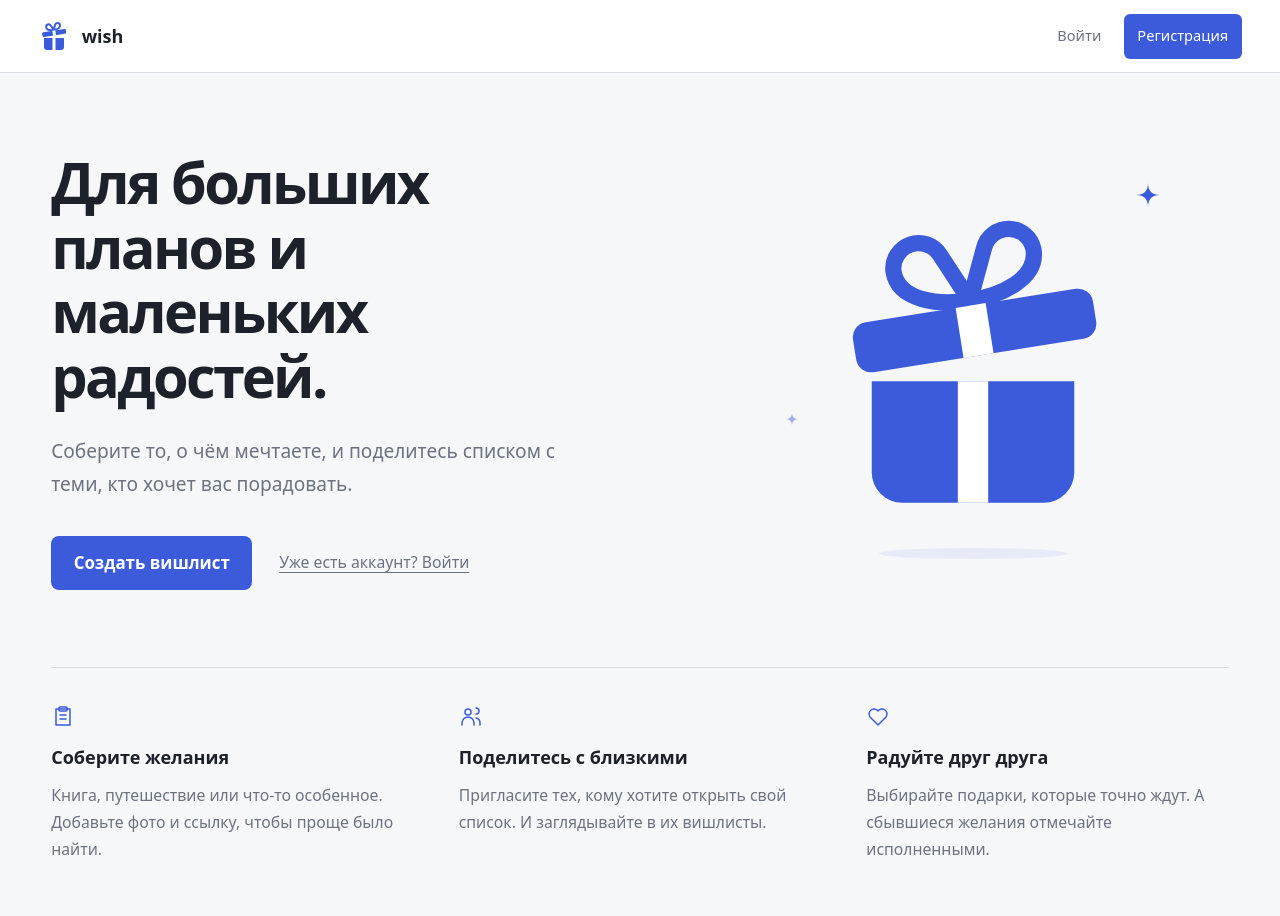
After one commit to nontypeable/wish-list, a Django app: template templates/home.html in a window 1280 px wide. The commit adds this page. Run offline with Django 5.2, Linux system fonts and the light colour scheme; the template is opened without the code that fills it, so the values that code supplies are empty.

Commit message:
feat(layout): add header and main page

```diff
--- /dev/null
+++ b/static/css/header.css
@@ -0,0 +1,160 @@
+.site-header {
+    position: sticky;
+    top: 0;
+    z-index: 10;
+    background: var(--surface);
+    border-bottom: 1px solid var(--border);
+}
+
+.site-header__inner {
+    display: grid;
+    grid-template-columns: auto 1fr auto;
+    align-items: center;
+    gap: 2.5rem;
+    max-width: 90rem;
+    min-height: 4rem;
+    margin: 0 auto;
+    padding-inline: clamp(1rem, 3vw, 3rem);
+}
+
+.site-header a {
+    text-decoration: none;
+}
+
+.site-header__brand {
+    display: inline-flex;
+    align-items: center;
+    gap: 0.625rem;
+    width: fit-content;
+    font-size: 1rem;
+    font-weight: 600;
+    color: var(--text);
+}
+
+.site-header__logo {
+    flex-shrink: 0;
+    color: var(--accent);
+}
+
+.site-header__nav {
+    display: flex;
+    align-items: stretch;
+    align-self: stretch;
+    gap: 1rem;
+}
+
+.site-header__link {
+    display: inline-flex;
+    align-items: center;
+    padding: 0.75rem 0;
+    font-size: 0.875rem;
+    font-weight: 500;
+    color: var(--text-muted);
+    border-bottom: 2px solid transparent;
+}
+
+.site-header__link--active {
+    color: var(--accent);
+    border-bottom-color: var(--accent);
+}
+
+.site-header__profile {
+    display: inline-flex;
+    align-items: center;
+    gap: 0.5rem;
+    min-height: 2.75rem;
+    padding-inline: 0.25rem;
+    font-size: 0.8125rem;
+    color: var(--text-muted);
+}
+
+.site-header__avatar {
+    display: inline-flex;
+    justify-content: center;
+    align-items: center;
+    flex-shrink: 0;
+    width: 1.875rem;
+    height: 1.875rem;
+    font-weight: 600;
+    color: var(--accent);
+    background: rgb(59 91 219 / 0.08);
+    border-radius: 50%;
+}
+
+.site-header__profile--active {
+    color: var(--accent);
+}
+
+.site-header__auth {
+    grid-column: 3;
+    display: flex;
+    align-items: center;
+    gap: 0.5rem;
+    font-size: 0.8125rem;
+    font-weight: 500;
+}
+
+.site-header__sign-in,
+.site-header__sign-up {
+    display: inline-flex;
+    align-items: center;
+    justify-content: center;
+    min-height: 2.5rem;
+    padding: 0.5rem 0.75rem;
+    border-radius: 6px;
+}
+
+.site-header__sign-in {
+    color: var(--text-muted);
+}
+
+.site-header__sign-up {
+    color: #fff;
+    background: var(--accent);
+}
+
+.site-header__sign-up:hover {
+    color: #fff;
+    background: var(--accent-hover);
+}
+
+@media (max-width: 40rem) {
+    .site-header__inner {
+        grid-template-columns: 1fr auto;
+        gap: 0;
+        padding-top: 0.625rem;
+    }
+
+    .site-header__brand {
+        min-height: 2.75rem;
+    }
+
+    .site-header__profile,
+    .site-header__auth {
+        grid-column: 2;
+        grid-row: 1;
+    }
+
+    .site-header__nav {
+        grid-column: 1 / -1;
+        grid-row: 2;
+        gap: 1.25rem;
+    }
+
+    .site-header__link {
+        min-height: 2.75rem;
+        padding-block: 0.625rem;
+        font-size: 0.8125rem;
+    }
+
+    .site-header__auth {
+        gap: 0.125rem;
+        padding-bottom: 0.625rem;
+    }
+
+    .site-header__sign-in,
+    .site-header__sign-up {
+        padding-inline: 0.5rem;
+        font-size: 0.75rem;
+    }
+}
--- /dev/null
+++ b/static/css/home.css
@@ -0,0 +1,207 @@
+.home {
+    max-width: 76rem;
+    margin: 0 auto;
+    padding: 0 clamp(1rem, 4vw, 3rem) 3rem;
+}
+
+.home__hero {
+    display: grid;
+    grid-template-columns: 1.2fr 1fr;
+    align-items: center;
+    gap: 3rem;
+    min-height: min(39rem, 70vh);
+    padding-block: 4rem;
+}
+
+.home__intro h1 {
+    max-width: 12ch;
+    margin: 0;
+    font-size: clamp(2.5rem, 4.5vw, 4rem);
+    font-weight: 600;
+    line-height: 1.12;
+    letter-spacing: -0.045em;
+    text-wrap: balance;
+}
+
+.home__description {
+    max-width: 31rem;
+    margin: 1.5rem 0 0;
+    font-size: 1.0625rem;
+    line-height: 1.7;
+    color: var(--text-muted);
+}
+
+.home__actions {
+    display: flex;
+    flex-wrap: wrap;
+    align-items: center;
+    gap: 1rem 1.5rem;
+    margin-top: 2rem;
+}
+
+.home__button {
+    display: inline-flex;
+    align-items: center;
+    justify-content: center;
+    min-height: 3rem;
+    padding: 0.75rem 1.25rem;
+    font-size: 0.9375rem;
+    font-weight: 600;
+    color: #fff;
+    text-align: center;
+    text-decoration: none;
+    background: var(--accent);
+    border-radius: var(--radius);
+}
+
+.home__button:hover {
+    color: #fff;
+    background: var(--accent-hover);
+}
+
+.home__secondary {
+    display: inline-flex;
+    align-items: center;
+    min-height: 2.75rem;
+    font-size: 0.875rem;
+    color: var(--text-muted);
+    text-underline-offset: 0.25em;
+}
+
+.home__illustration {
+    display: flex;
+    align-items: center;
+    justify-content: center;
+    padding-block: 2rem;
+}
+
+.home__gift-scene {
+    position: relative;
+    width: min(100%, 21rem);
+    padding: 1rem 1.5rem 2rem;
+    color: var(--accent);
+}
+
+.home__gift {
+    display: block;
+    width: 100%;
+    height: auto;
+}
+
+.home__spark {
+    position: absolute;
+}
+
+.home__spark--top {
+    top: 0;
+    right: 0;
+}
+
+.home__spark--side {
+    bottom: 35%;
+    left: 0;
+    opacity: 0.45;
+}
+
+.home__gift-shadow {
+    position: absolute;
+    bottom: 0;
+    left: 25%;
+    width: 50%;
+    height: 0.625rem;
+    background: rgb(59 91 219 / 0.08);
+    border-radius: 50%;
+}
+
+.home__how {
+    display: grid;
+    grid-template-columns: repeat(3, minmax(0, 1fr));
+    gap: 2.5rem;
+    padding-top: 2rem;
+    border-top: 1px solid var(--border);
+}
+
+.home__feature > svg {
+    display: block;
+    margin-bottom: 0.875rem;
+    color: var(--accent);
+}
+
+.home__feature h2 {
+    margin: 0;
+    font-size: 1rem;
+    font-weight: 600;
+}
+
+.home__feature p {
+    max-width: 25rem;
+    margin: 0.625rem 0 0;
+    font-size: 0.875rem;
+    line-height: 1.7;
+    color: var(--text-muted);
+}
+
+@media (max-width: 48rem) {
+    .home__hero {
+        gap: 1.5rem;
+        min-height: auto;
+        padding-block: 3rem;
+    }
+
+    .home__how {
+        gap: 1.5rem;
+    }
+}
+
+@media (max-width: 40rem) {
+    .home__hero {
+        grid-template-columns: 1fr;
+        gap: 2rem;
+        padding-block: 2.5rem;
+    }
+
+    .home__intro h1 {
+        max-width: 15ch;
+        font-size: clamp(2.25rem, 8vw, 3rem);
+    }
+
+    .home__description {
+        max-width: 30rem;
+        margin-top: 1.25rem;
+        font-size: 1rem;
+    }
+
+    .home__actions {
+        gap: 0.5rem 1rem;
+        margin-top: 1.5rem;
+    }
+
+    .home__illustration {
+        padding: 0;
+    }
+
+    .home__gift-scene {
+        width: 12rem;
+        padding-inline: 1rem;
+    }
+
+    .home__how {
+        grid-template-columns: 1fr;
+        gap: 1.75rem;
+        padding-top: 1.75rem;
+    }
+
+    .home__feature {
+        display: grid;
+        grid-template-columns: 1.5rem 1fr;
+        gap: 0 0.875rem;
+    }
+
+    .home__feature > svg {
+        margin: 0.125rem 0 0;
+    }
+
+    .home__feature p {
+        grid-column: 2;
+    }
+}
--- a/templates/base.html
+++ b/templates/base.html
@@ -5,9 +5,11 @@
     <meta name="viewport" content="width=device-width, initial-scale=1">
     <title>{% block title %}Список желаний{% endblock %}</title>
     <link rel="stylesheet" href="{% static 'css/base.css' %}">
+    <link rel="stylesheet" href="{% static 'css/header.css' %}">
     {% block styles %}{% endblock %}
 </head>
 <body>
+    {% include "partials/header.html" %}
     {% if messages %}
         <ul class="messages" role="status">
             {% for message in messages %}
--- /dev/null
+++ b/templates/home.html
@@ -0,0 +1,63 @@
+{% extends "base.html" %}
+{% load static %}
+
+{% block title %}wish — место для ваших желаний{% endblock %}
+
+{% block styles %}
+    <link rel="stylesheet" href="{% static 'css/home.css' %}">
+{% endblock %}
+
+{% block content %}
+    <div class="home">
+        <section class="home__hero" aria-labelledby="home-title">
+            <div class="home__intro">
+                <h1 id="home-title">Для больших планов и маленьких радостей.</h1>
+                <p class="home__description">Соберите то, о чём мечтаете, и поделитесь списком с теми, кто хочет вас порадовать.</p>
+                <div class="home__actions">
+                    {% if user.is_authenticated %}
+                        <a class="home__button" href="{% url 'wishes:get_wish_list' %}">Мой вишлист</a>
+                        <a class="home__secondary" href="{% url 'wishes:shared_wishlists' %}">Доступные мне</a>
+                    {% else %}
+                        <a class="home__button" href="{% url 'users:sign_up' %}">Создать вишлист</a>
+                        <a class="home__secondary" href="{% url 'users:sign_in' %}">Уже есть аккаунт? Войти</a>
+                    {% endif %}
+                </div>
+            </div>
+
+            <div class="home__illustration" aria-hidden="true">
+                <div class="home__gift-scene">
+                    <svg class="home__gift" width="280" height="280" viewBox="0 0 160 160" fill="none">
+                        <path d="M30 90h100v45a15 15 0 0 1-15 15H45a15 15 0 0 1-15-15V90Z" fill="currentColor"/>
+                        <path d="M72.5 90h15v60h-15z" fill="white"/>
+                        <g transform="rotate(-9 80 60)">
+                            <path d="M80 50c-15 0-35-5-35-20a12.5 12.5 0 0 1 24-4.5L80 50Zm0 0c15 0 35-5 35-20a12.5 12.5 0 0 0-24-4.5L80 50Z" stroke="currentColor" stroke-width="8" stroke-linejoin="round"/>
+                            <rect x="20" y="52.5" width="120" height="25" rx="7.5" fill="currentColor"/>
+                            <path d="M72.5 52.5h15v25h-15z" fill="white"/>
+                        </g>
+                    </svg>
+                    <svg class="home__spark home__spark--top" width="28" height="28" viewBox="0 0 28 28" fill="none"><path d="M14 2c0 8-4 12-12 12 8 0 12 4 12 12 0-8 4-12 12-12-8 0-12-4-12-12Z" fill="currentColor"/></svg>
+                    <svg class="home__spark home__spark--side" width="16" height="16" viewBox="0 0 28 28" fill="none"><path d="M14 2c0 8-4 12-12 12 8 0 12 4 12 12 0-8 4-12 12-12-8 0-12-4-12-12Z" fill="currentColor"/></svg>
+                    <span class="home__gift-shadow"></span>
+                </div>
+            </div>
+        </section>
+
+        <section class="home__how" aria-label="Как работает wish">
+            <article class="home__feature">
+                <svg width="24" height="24" viewBox="0 0 24 24" fill="none" stroke="currentColor" stroke-width="1.5" stroke-linecap="round" stroke-linejoin="round" aria-hidden="true"><path d="M8 5h11v16H5V5h3"/><rect x="8" y="3" width="8" height="4" rx="1"/><path d="M9 11h6M9 15h6"/></svg>
+                <h2>Соберите желания</h2>
+                <p>Книга, путешествие или что-то особенное. Добавьте фото и ссылку, чтобы проще было найти.</p>
+            </article>
+            <article class="home__feature">
+                <svg width="24" height="24" viewBox="0 0 24 24" fill="none" stroke="currentColor" stroke-width="1.5" stroke-linecap="round" stroke-linejoin="round" aria-hidden="true"><circle cx="9" cy="8" r="3"/><path d="M3 21v-2a6 6 0 0 1 12 0v2M17 4a3 3 0 0 1 0 6M17 14a5 5 0 0 1 4 5v2"/></svg>
+                <h2>Поделитесь с близкими</h2>
+                <p>Пригласите тех, кому хотите открыть свой список. И заглядывайте в их вишлисты.</p>
+            </article>
+            <article class="home__feature">
+                <svg width="24" height="24" viewBox="0 0 24 24" fill="none" stroke="currentColor" stroke-width="1.5" stroke-linecap="round" stroke-linejoin="round" aria-hidden="true"><path d="m12 21-8-8a5 5 0 0 1 8-6 5 5 0 0 1 8 6l-8 8Z"/></svg>
+                <h2>Радуйте друг друга</h2>
+                <p>Выбирайте подарки, которые точно ждут. А сбывшиеся желания отмечайте исполненными.</p>
+            </article>
+        </section>
+    </div>
+{% endblock %}
--- /dev/null
+++ b/templates/partials/header.html
@@ -0,0 +1,34 @@
+{% with current=request.resolver_match.view_name %}
+<header class="site-header">
+    <div class="site-header__inner">
+        <a class="site-header__brand" href="{% url 'home' %}"{% if current == 'home' %} aria-current="page"{% endif %}>
+            <svg class="site-header__logo" width="32" height="32" viewBox="0 0 32 32" fill="none" aria-hidden="true">
+                <path d="M6 18h20v9a3 3 0 0 1-3 3H9a3 3 0 0 1-3-3v-9Z" fill="currentColor"/>
+                <path d="M14.5 18h3v12h-3z" fill="white"/>
+                <g transform="rotate(-9 16 12)">
+                    <path d="M16 10c-3 0-7-1-7-4a2.5 2.5 0 0 1 4.8-.9L16 10Zm0 0c3 0 7-1 7-4a2.5 2.5 0 0 0-4.8-.9L16 10Z" stroke="currentColor" stroke-width="2" stroke-linejoin="round"/>
+                    <rect x="4" y="10.5" width="24" height="5" rx="1.5" fill="currentColor"/>
+                    <path d="M14.5 10.5h3v5h-3z" fill="white"/>
+                </g>
+            </svg>
+            <span>wish</span>
+        </a>
+
+        {% if user.is_authenticated %}
+            <nav class="site-header__nav" aria-label="Основная навигация">
+                <a class="site-header__link{% if current == 'wishes:get_wish_list' or current == 'wishes:create_wish' or current == 'wishes:manage_access' %} site-header__link--active{% endif %}" href="{% url 'wishes:get_wish_list' %}"{% if current == 'wishes:get_wish_list' %} aria-current="page"{% endif %}>Мой вишлист</a>
+                <a class="site-header__link{% if current == 'wishes:shared_wishlists' or current == 'wishes:open_other_wish_list' %} site-header__link--active{% endif %}" href="{% url 'wishes:shared_wishlists' %}"{% if current == 'wishes:shared_wishlists' %} aria-current="page"{% endif %}>Доступные мне</a>
+            </nav>
+            <a class="site-header__profile{% if current == 'users:profile' %} site-header__profile--active{% endif %}" href="{% url 'users:profile' %}"{% if current == 'users:profile' %} aria-current="page"{% endif %}>
+                <span class="site-header__avatar" aria-hidden="true">{% firstof user.first_name|first user.username|first '♡' %}</span>
+                <span>Профиль</span>
+            </a>
+        {% else %}
+            <nav class="site-header__auth" aria-label="Аккаунт">
+                <a class="site-header__sign-in" href="{% url 'users:sign_in' %}"{% if current == 'users:sign_in' %} aria-current="page"{% endif %}>Войти</a>
+                <a class="site-header__sign-up" href="{% url 'users:sign_up' %}"{% if current == 'users:sign_up' %} aria-current="page"{% endif %}>Регистрация</a>
+            </nav>
+        {% endif %}
+    </div>
+</header>
+{% endwith %}
--- a/templates/wishes/available_wish_lists.html
+++ b/templates/wishes/available_wish_lists.html
@@ -4,7 +4,6 @@
 {% block styles %}<link rel="stylesheet" href="{% static 'css/wishes.css' %}"><link rel="stylesheet" href="{% static 'css/invitations.css' %}">{% endblock %}
 {% block content %}
     <div class="wishes wishes--wide">
-        {% include "wishes/partials/list_navigation.html" with current_section="shared" %}
         <header class="wishes__header"><div><h1 class="wishes__title">Доступные мне</h1><p class="sharing-copy">Люди, которые поделились с вами своими желаниями</p></div></header>
         <ul class="sharing-lists">
             {% for shared_list in shared_wish_lists %}
--- a/templates/wishes/wish_list.html
+++ b/templates/wishes/wish_list.html
@@ -10,7 +10,6 @@
 
 {% block content %}
     <div class="wishes wishes--wide">
-        {% include "wishes/partials/list_navigation.html" with current_section="own" %}
         <header class="wishes__header">
             <h1 class="wishes__title">Мои желания</h1>
             <div class="wishes__header-actions">
```
Also changed, not shown: tests/test_smoke.py (+6 -0 lines).
